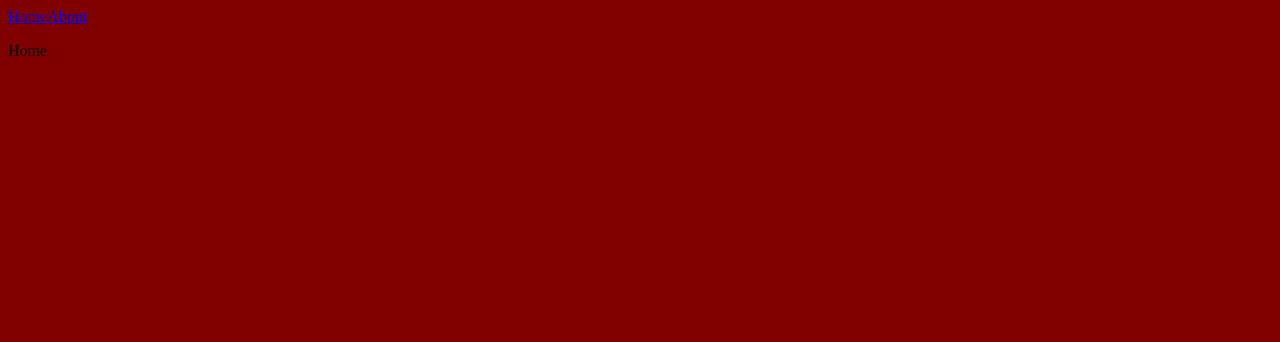
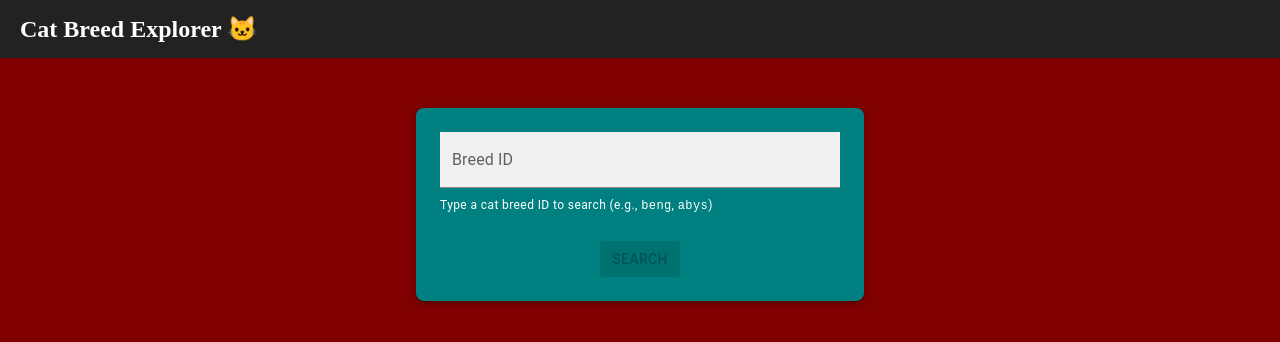
Before and after one commit to Evren-Y/mp-4, a Next.js app: page / in a window 1280 px wide. Shown: the top 342 px of the page. Built offline with nearby package versions, Linux system fonts and the light colour scheme.

Commit message:
styling and page navigation as well as implementation of Cat api

```diff
--- a/app/layout.tsx
+++ b/app/layout.tsx
@@ -7,9 +7,11 @@ export default function RootLayout(
 ){
   return (
     <html lang="en">
-      <body style={{'backgroundColor': 'maroon'}}>
+      <body style={{'backgroundColor': 'maroon', margin: 0, padding: 0}}>
         <Header />
-        {children}
+        <main>
+          {children}
+        </main>
       </body>
     </html>
   );
--- a/app/page.tsx
+++ b/app/page.tsx
@@ -1,7 +1,9 @@
+import SearchBar from "@/components/SearchBar";
+
 export default function Home() {
   return (
-    <>
-    <p>Home</p>
-    </>
+    <div style={{ minHeight: '80vh', textAlign: 'center', marginTop: '50px' }}>
+      <SearchBar />
+    </div>
   );
 }
--- a/components/Header.tsx
+++ b/components/Header.tsx
@@ -1,17 +1,23 @@
 import Link from "next/link";
 
 export default function Header() {
-    const linkStyling = "text 4xl font-semibold";
-    return (
-        <header className="p-4 bg-white">
-            <nav>
-                <Link href="/" className={linkStyling}>
-                    Home
-                </Link>
-                <Link href="/about" className={linkStyling}>
-                    About
-                </Link>
-            </nav>
-        </header>
-    );
+  return (
+    <header style={{
+      backgroundColor: '#222',
+      color: 'white',
+      padding: '15px 20px',
+      display: 'flex',
+      alignItems: 'center',
+      justifyContent: 'space-between'
+    }}>
+      <Link href="/" style={{
+        color: 'white',
+        textDecoration: 'none',
+        fontSize: '1.5rem',
+        fontWeight: 'bold'
+      }}>
+        Cat Breed Explorer 🐱
+      </Link>
+    </header>
+  );
 }
--- /dev/null
+++ b/components/SearchBar.tsx
@@ -0,0 +1,54 @@
+"use client";
+
+import { useState } from "react";
+import { useRouter } from "next/navigation";
+import { TextField, Button, FormHelperText, Box } from "@mui/material";
+
+export default function SearchBar() {
+  const [breedId, setBreedId] = useState("");
+  const router = useRouter();
+
+  return (
+    <Box
+      component="form"
+      onSubmit={(e) => {
+        e.preventDefault();
+        const trimmed = breedId.trim().toLowerCase();
+        if (trimmed) router.push(`/breed/${encodeURIComponent(trimmed)}`);
+      }}
+      sx={{
+        width: 400,
+        margin: "40px auto",
+        padding: 3,
+        backgroundColor: "teal",
+        borderRadius: 2,
+        boxShadow: 3,
+      }}
+    >
+      <TextField
+        variant="filled"
+        label="Breed ID"
+        fullWidth
+        sx={{ backgroundColor: "white" }}
+        value={breedId}
+        onChange={(e) => setBreedId(e.target.value)}
+        placeholder="e.g., beng"
+      />
+
+      <FormHelperText sx={{ color: "white", mt: 1 }}>
+        Type a cat breed ID to search (e.g., <code>beng</code>, <code>abys</code>)
+      </FormHelperText>
+
+      <Box display="flex" justifyContent="center" mt={3}>
+        <Button
+          sx={{ width: 80 }}
+          variant="contained"
+          type="submit"
+          disabled={!breedId.trim()}
+        >
+          Search
+        </Button>
+      </Box>
+    </Box>
+  );
+}
```
Also changed, not shown: app/about/page.tsx (deleted, +0 -7 lines), app/breed/[breedId]/page.tsx (added, +19 -0 lines), components/BreedDetails.tsx (added, +43 -0 lines), lib/catApi.ts (added, +20 -0 lines), package.json (+11 -5 lines), 1 other file (tests, documents, lock files or other folders).
